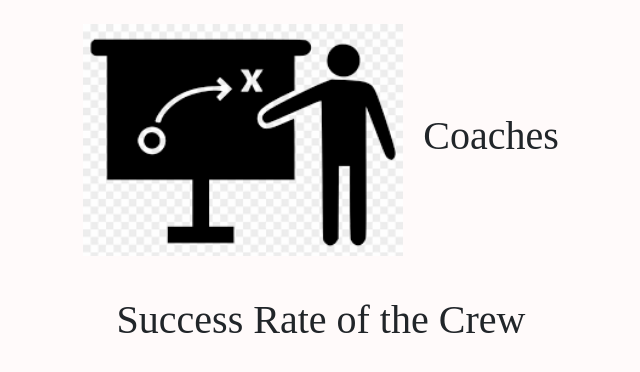
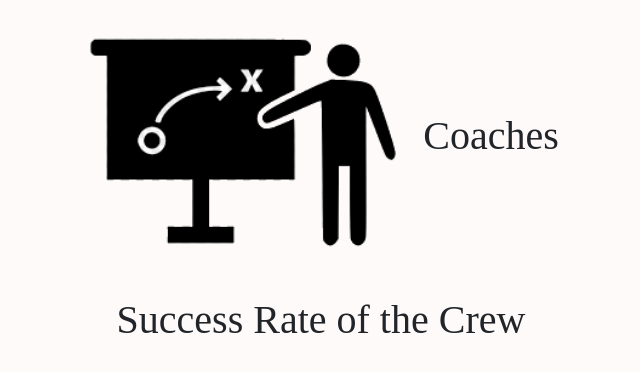
Before and after one commit to halleri000/iHero, a Django app: page /coaches/ in a window 1280 px wide. Shown: the part 82-454 px from the top of the page, without its empty margins (319-959 px from the left). Run offline with Django 3.2, Linux system fonts and the light colour scheme; the visitor is signed in with stand-in values (Sample User, id 1); data comes from the database, SQL or seed files in the repository; data that the repository does not hold is empty; some libraries are stand-ins or nearby versions; some web fonts are replaced.

Commit message:
transparent background images

```diff
--- a/templates/coaches.html
+++ b/templates/coaches.html
@@ -5,7 +5,7 @@
 {%load static %}
 <br>
 <div class="justify-content-center col-12 d-flex align-items-center">
-      <img class='w-25' src='{% static "media/images.png" %}' alt='I do!'>&nbsp; &nbsp; &nbsp;
+      <img class='w-25' src='{% static "media/image.png" %}' alt='I do!'>&nbsp; &nbsp; &nbsp;
       <h1 class="text-center">Coaches</h1>
     </div>
     <br>
--- a/templates/learners.html
+++ b/templates/learners.html
@@ -3,7 +3,7 @@
 {%  block content  %}
 <br>
 <div class="justify-content-center col-12 d-flex align-items-center">
-  <img class='w-25' src='{% static "media/learn.jpeg" %}' alt='I do!'>&nbsp; &nbsp; &nbsp;
+  <img class='w-25' src='{% static "media/learn.png" %}' alt='I do!'>&nbsp; &nbsp; &nbsp;
   <h1 class="text-center my-3"> Learners </h1>
 </div>
 <br>
```
